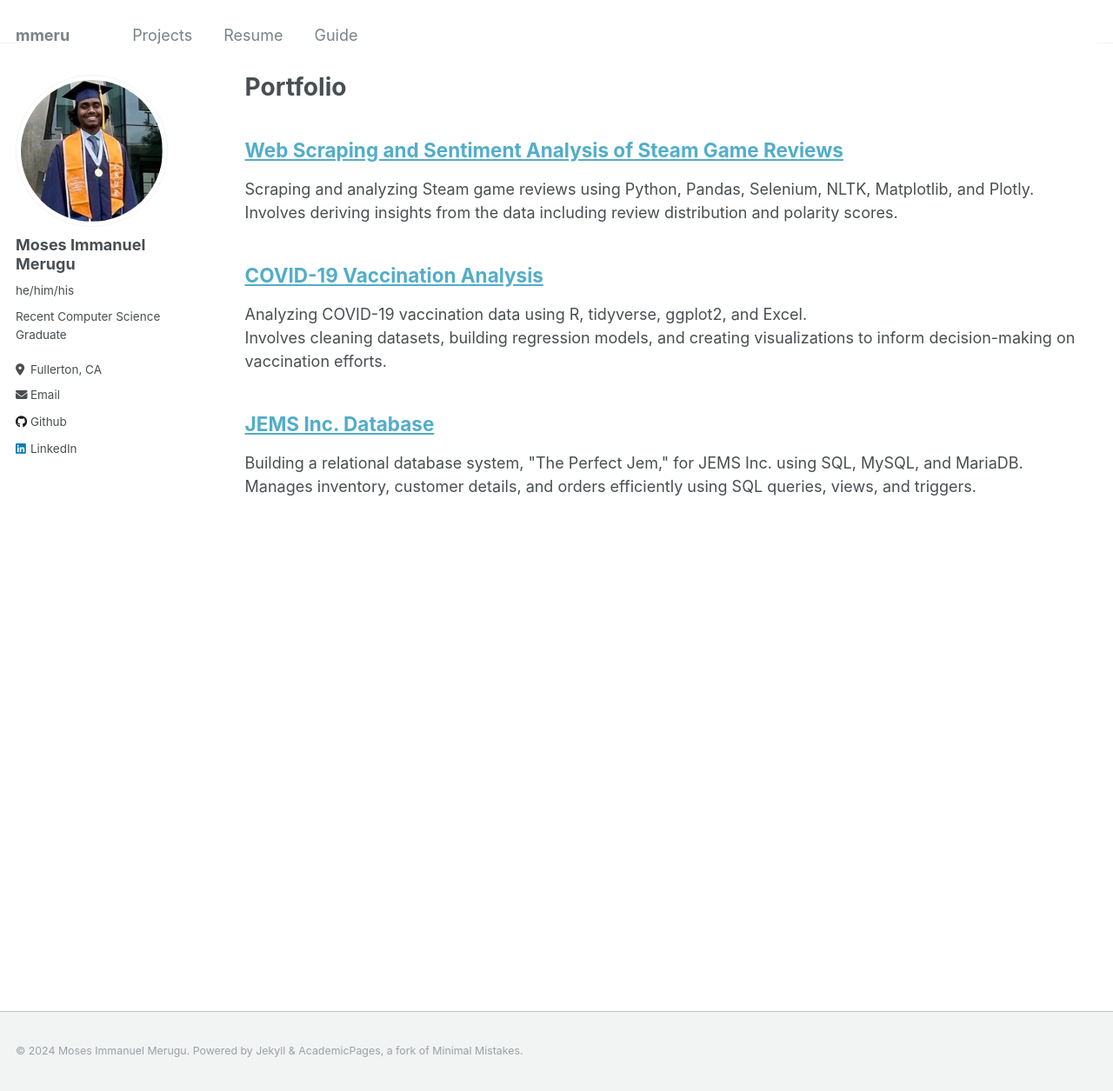
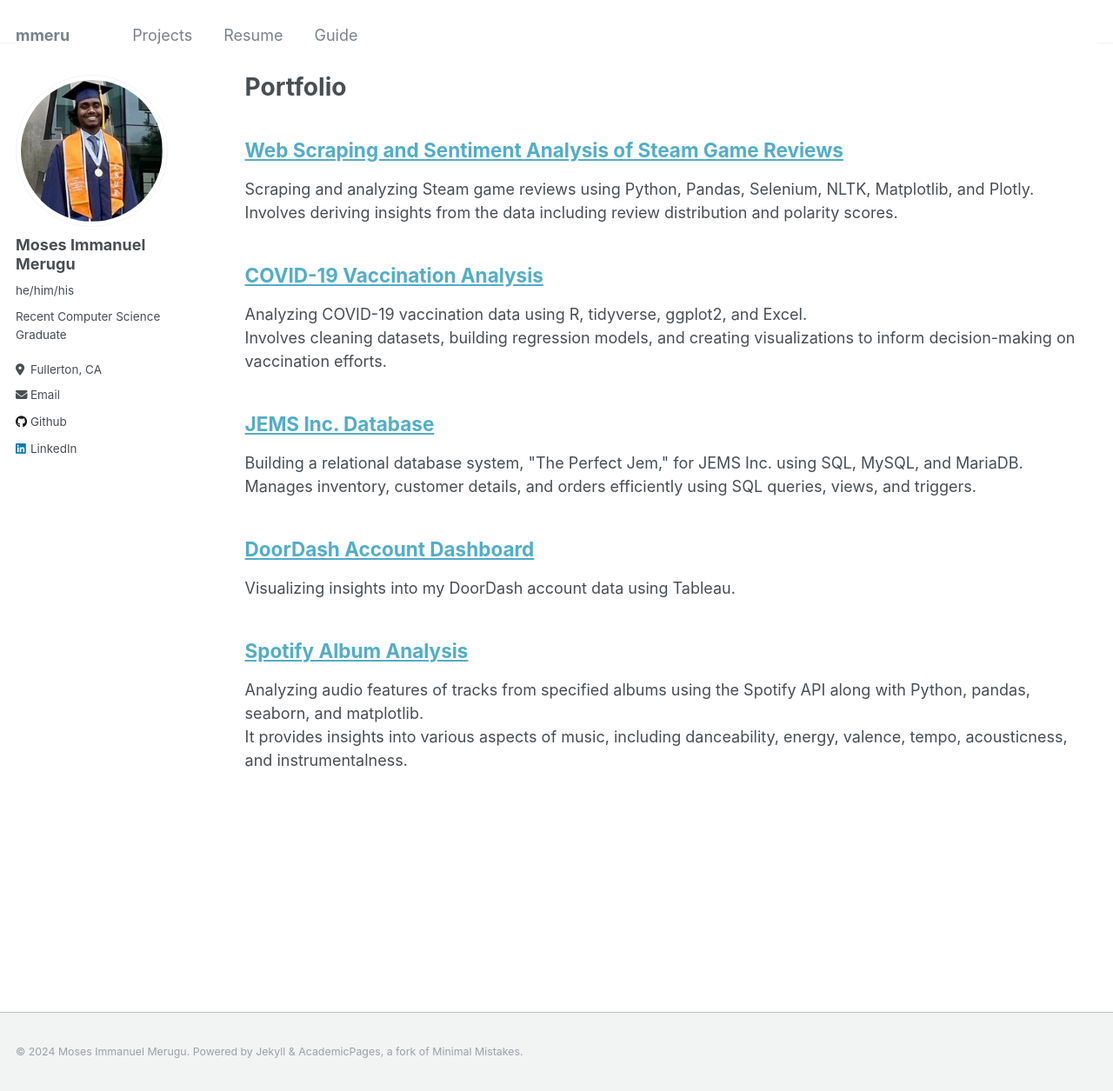
Before and after one commit to mmeru/mmeru.github.io, a Jekyll site: the page built from _pages/portfolio.html, in a window 1280 px wide and 1255 px high. Shown: the whole window at 87% size. Built offline with Jekyll 4.4.1, drawn with Linux system fonts in a browser that asks for light colours.

Commit message:
Update portfolio.html

```diff
--- a/_pages/portfolio.html
+++ b/_pages/portfolio.html
@@ -25,3 +25,14 @@ author_profile: true
         <h2><a href="https://github.com/mmeru/JEMS-database-project" target="_blank">JEMS Inc. Database</a></h2>
         <p>Building a relational database system, "The Perfect Jem," for JEMS Inc. using SQL, MySQL, and MariaDB.<br>Manages inventory, customer details, and orders efficiently using SQL queries, views, and triggers.</p>
     </div>
+
+    <!-- Project 4 -->
+    <div class="project">
+        <h2><a href="https://public.tableau.com/app/profile/moses.merugu/viz/mydoordash/Dashboard1" target="_blank">DoorDash Account Dashboard</a></h2>
+        <p>Visualizing insights into my DoorDash account data using Tableau.</p>
+    </div>
+
+    <div class="project">
+        <h2><a href="https://github.com/mmeru/spotify-album-analysis" target="_blank">Spotify Album Analysis</a></h2>
+        <p>Analyzing audio features of tracks from specified albums using the Spotify API along with Python, pandas, seaborn, and matplotlib.<br>It provides insights into various aspects of music, including danceability, energy, valence, tempo, acousticness, and instrumentalness.</p>
+    </div>
```
